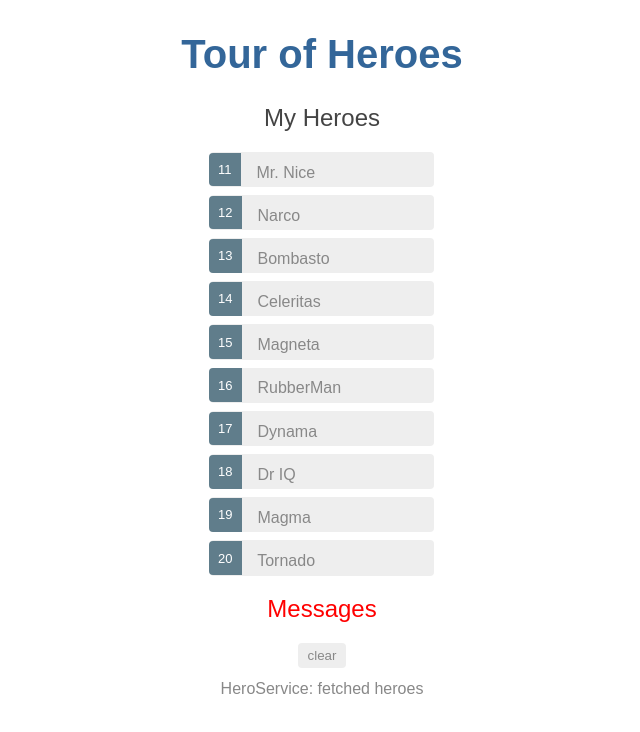
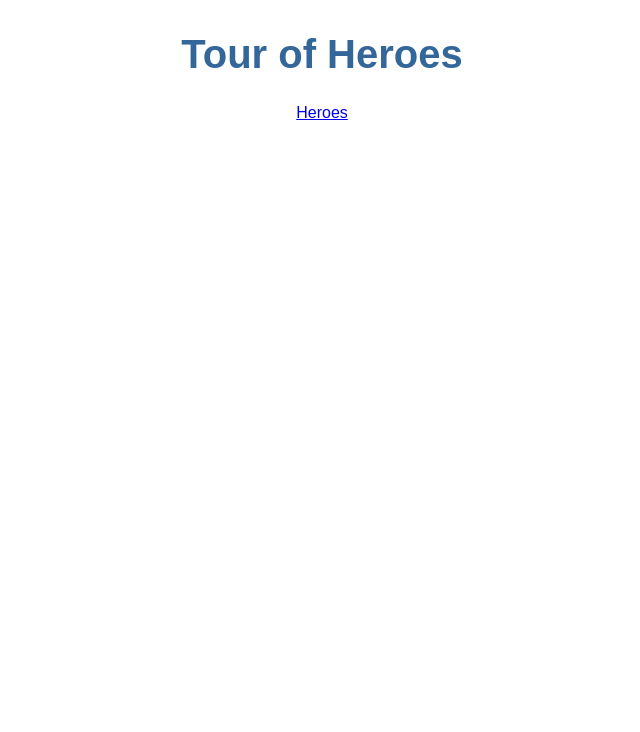
Before and after one commit to leneehe/angular-tour-of-heros, an Angular app: page / in a window 1280 px wide. Shown: the top 732 px of the page, without its empty margins (318-958 px from the left). Built offline with nearby package versions, Linux system fonts and the light colour scheme.

Commit message:
Add a navigation link using routerLink

```diff
--- a/src/app/app.component.html
+++ b/src/app/app.component.html
@@ -3,6 +3,9 @@
   <h1>
     {{ title }}
   </h1>
-  <app-heros></app-heros>
+  <nav>
+    <a routerLink="/heroes">Heroes</a>
+  </nav>
+  <router-outlet></router-outlet>
   <app-messages></app-messages>
 </div>
```
